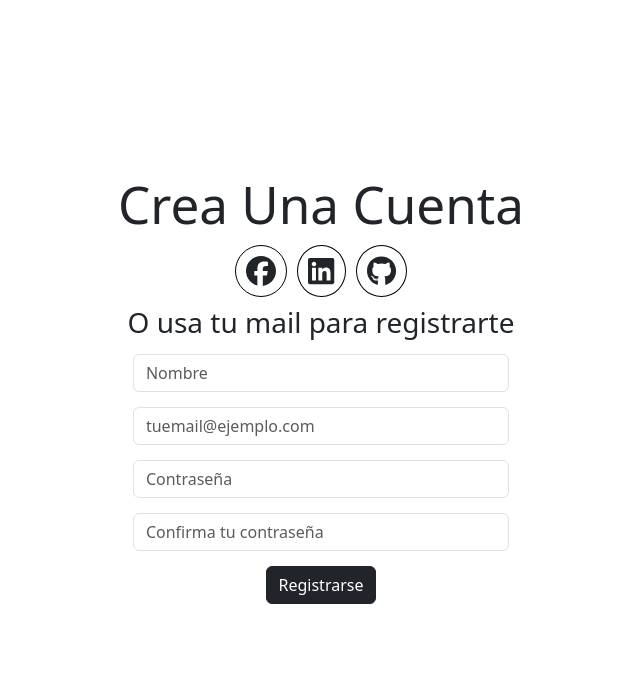
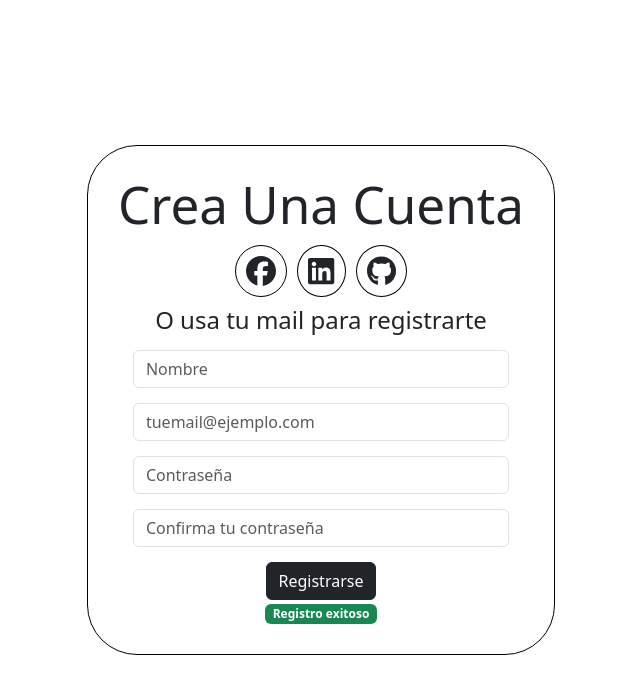
Before and after one commit to josealexanderdrt/m4-desafio-2, a React (Vite) app in the folder m4-desafio-2/: page / in a window 1280 px wide. Both pictures are taken after typing "Sample", "name@example.com", "Sample123", "Sample123" into the empty fields and a click on the button "Registrarse". Shown: the top 694 px of the page, without its empty margins (319-959 px from the left). Built offline with nearby package versions, Linux system fonts and the light colour scheme.

Commit message:
Cambios finales , resultado final

```diff
--- a/m4-desafio-2/src/App.css
+++ b/m4-desafio-2/src/App.css
@@ -48,10 +48,20 @@
   border-radius: 50%;
 }
 
+
 .form-group {
   margin: 15px;
+
 }
 .mError{
   margin:20px;
   background-color: red;
 }
+
+.gcontenedor {
+  border: 1px solid black;
+  padding: 30px;
+  border-radius: 50px;
+
+
+}
--- a/m4-desafio-2/src/components/Alert.jsx
+++ b/m4-desafio-2/src/components/Alert.jsx
@@ -1,13 +1,12 @@
-import React from 'react'
+import Badge from 'react-bootstrap/Badge';
 
-const Alert = () => {
+const Alert = ({color, msg}) => {
   return (
-    <>
- {/*    <div className="mError" >
-         <p>MENSAJE</p>
-    </div> */}
+      <>
+        <Badge bg={color}>{msg}</Badge>
     </>
-  )
+    )
+
 }
 
 export default Alert
--- a/m4-desafio-2/src/components/Formulario.jsx
+++ b/m4-desafio-2/src/components/Formulario.jsx
@@ -1,38 +1,38 @@
 import { useState } from "react"
-const Formulario = () => {
+const Formulario = ({mostrarAlerta}) => {
     const [nombre, setNombre] = useState('');
     const [mail, setMail] = useState ('');
     const [contraseña, setContraseña] = useState('');
     const [confirmacontraseña, setConfirmacontraseña] = useState ('');
-    const [mensajevalidacion, setMensajevalidacion] = useState ('');
+
+    const limpiarFormulario = ()=>{
+        setNombre('');
+        setMail('');
+        setContraseña('');
+        setConfirmacontraseña('');
+    }
 
 
     // estado para los errores
     const [error, setError] = useState(false);
    //Funcion antes de enviar el Formulario
     const validarDatos = (e) => {
-        e.preventDefault()
-
+        e.preventDefault();
         //Validacion
        if (nombre === '' ||mail ==='' || contraseña ==='' || confirmacontraseña ===''){
-        setError(true)
-        setMensajevalidacion ("Debes completar los campos")
+        mostrarAlerta('danger','Debe completar los campos');
+         return
+       }
+
+       if (contraseña !== confirmacontraseña){
+        mostrarAlerta('danger','Contraseñas no coinciden');
+        return
+       }else{
+        mostrarAlerta('success','Registro exitoso');
+        limpiarFormulario();
         return
        }
 
-       if (contraseña !== confirmacontraseña){
-        setError(true)
-        setMensajevalidacion  ("Las contraseñas no coinciden")
-        return
-       }
-
-       setError(false);
-       setNombre('');
-       setMail('');
-       setContraseña('');
-       setConfirmacontraseña('');
-
-       setMensajevalidacion('');
     };
 
   return (
@@ -97,10 +97,10 @@ const Formulario = () => {
 
 
     </form>
-
+{/*
     <div className="mError" >
     {mensajevalidacion? <p>{mensajevalidacion}</p>:null}
-    </div>
+    </div> */}
 
     </>
   )
--- a/m4-desafio-2/src/components/Registro.jsx
+++ b/m4-desafio-2/src/components/Registro.jsx
@@ -1,3 +1,4 @@
+import { useState } from "react"
 import Alert  from "./Alert";
 import Formulario from "./Formulario";
 import SocialButton from "./SocialButton";
@@ -5,13 +6,28 @@ import { faFacebook, faLinkedin, faGithub } from '@fortawesome/free-brands-svg-i
 
 const Registro = () => {
 
+  const [alerta, setAlert] = useState ({
+    color:'',
+    msg:''
+  });
+
+  const mostrarAlerta= (color, msg)=>{
+    setAlert({
+      color:color,
+      msg:msg
+    })
+
+  }
+
   return (
     <>
+    <div className="gcontenedor">
     <h1>Crea Una Cuenta</h1>
     <SocialButton icono1={faFacebook} icono2={faLinkedin} icono3={faGithub}/>
-    <h3>O usa tu mail para registrarte</h3>
-    <Formulario />
-    <Alert />
+    <h4>O usa tu mail para registrarte</h4>
+    <Formulario mostrarAlerta={mostrarAlerta}/>
+    <Alert color={alerta.color} msg={alerta.msg}/>
+    </div>
     </>
   )
 }
```
